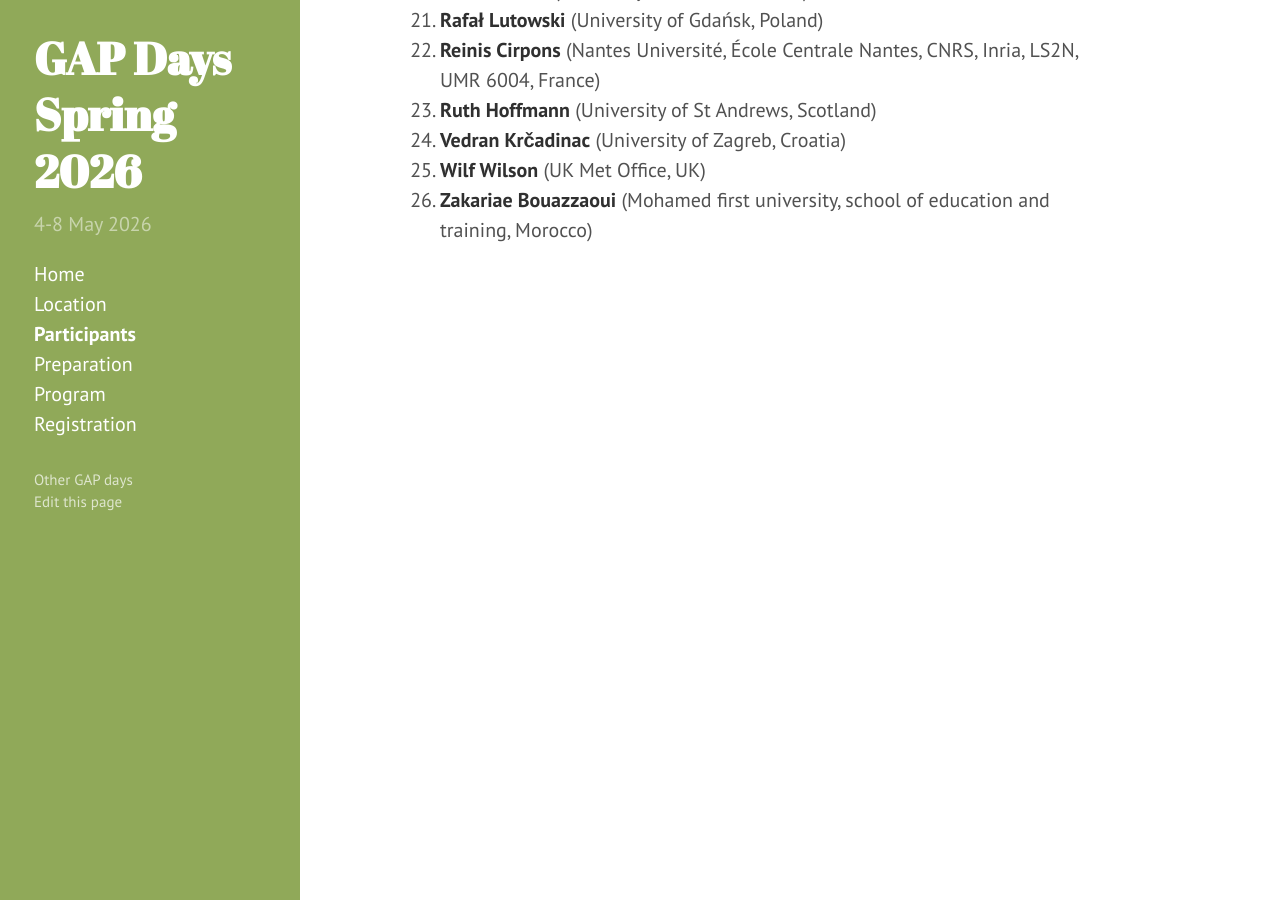
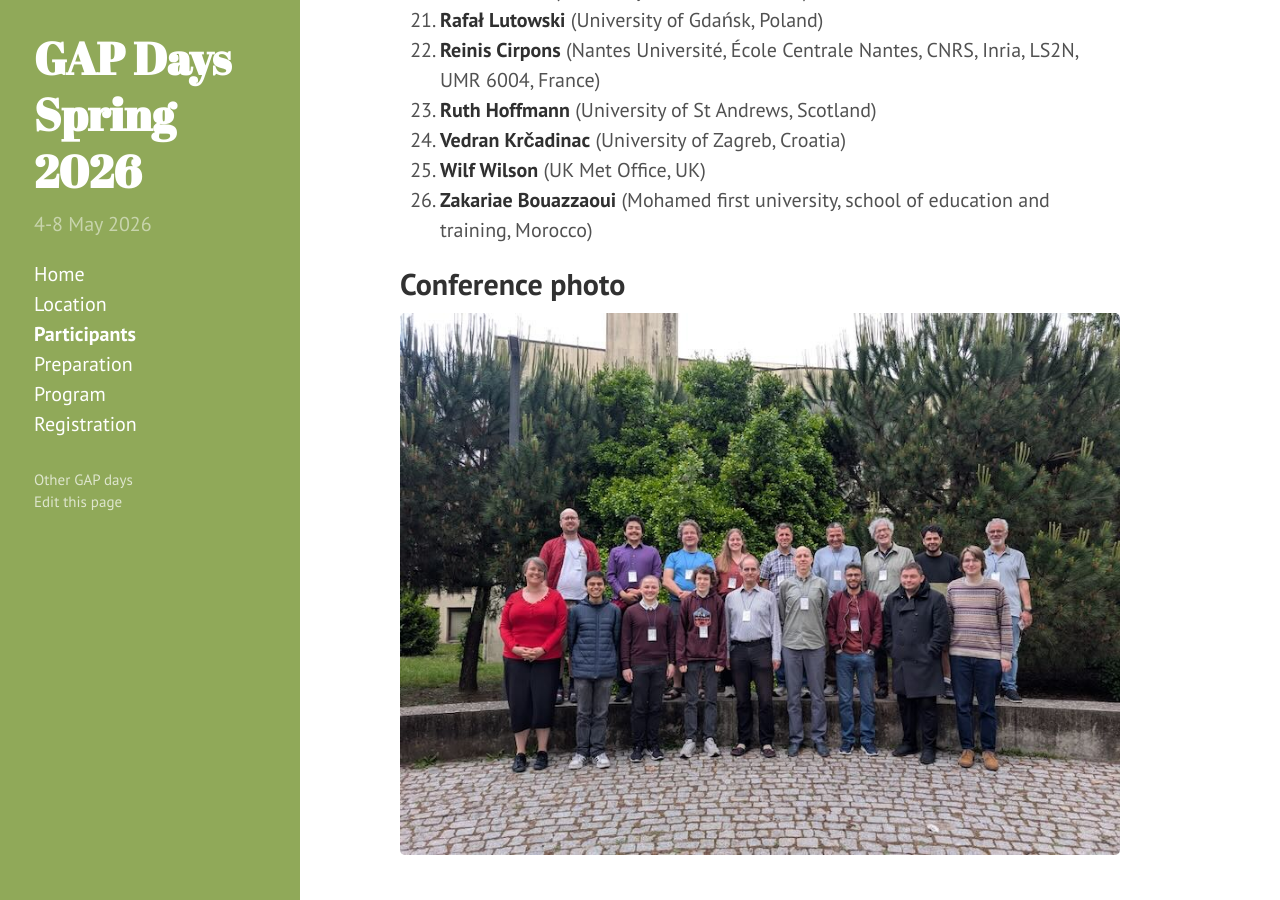
Before and after one commit to gapdays/gapdays2026-spring, a Jekyll site: the page built from participants.md, in a window 1280 px wide and 900 px high, scrolled down 785 px. Built offline with Jekyll 4.4.1, drawn with Linux system fonts in a browser that asks for light colours.

Commit message:
Add conference group photo

```diff
--- a/participants.md
+++ b/participants.md
@@ -68,7 +68,5 @@ Online participants shown in <span style="color: blue; font-style: italic">blue
 
 {% endif %}
 
-<!--
 ## Conference photo
-[<img src="{{ site.baseurl }}/public/conf_photo.jpg" />]({{ site.baseurl }}/public/conf_photo.jpg)
--->
+[<img src="{{ site.baseurl }}/public/gapdays2026-spring_small.jpg" />]({{ site.baseurl }}/public/gapdays2026-spring.jpg)
```
Also changed, not shown: public/gapdays2026-spring_small.jpg (added), 1 other file.
